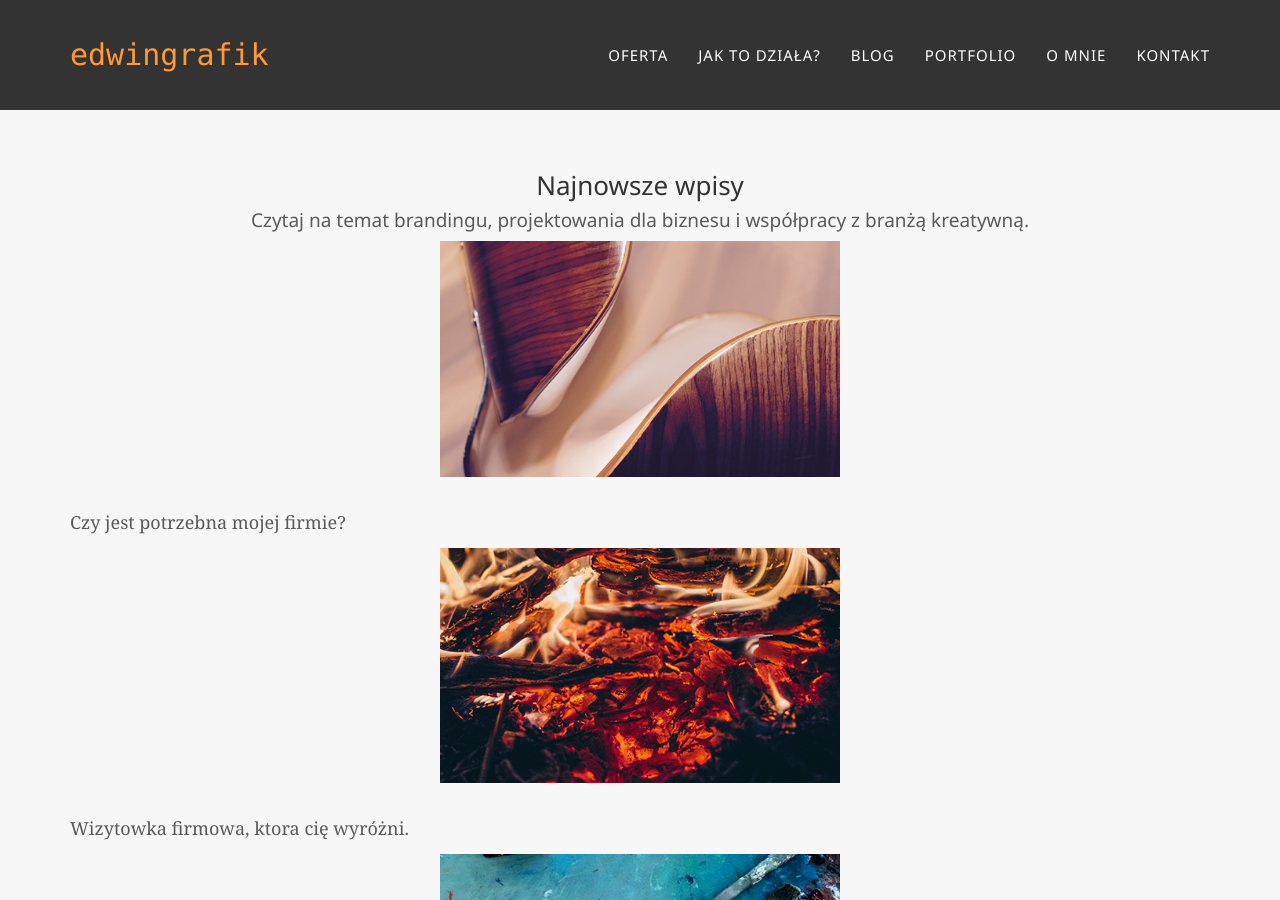
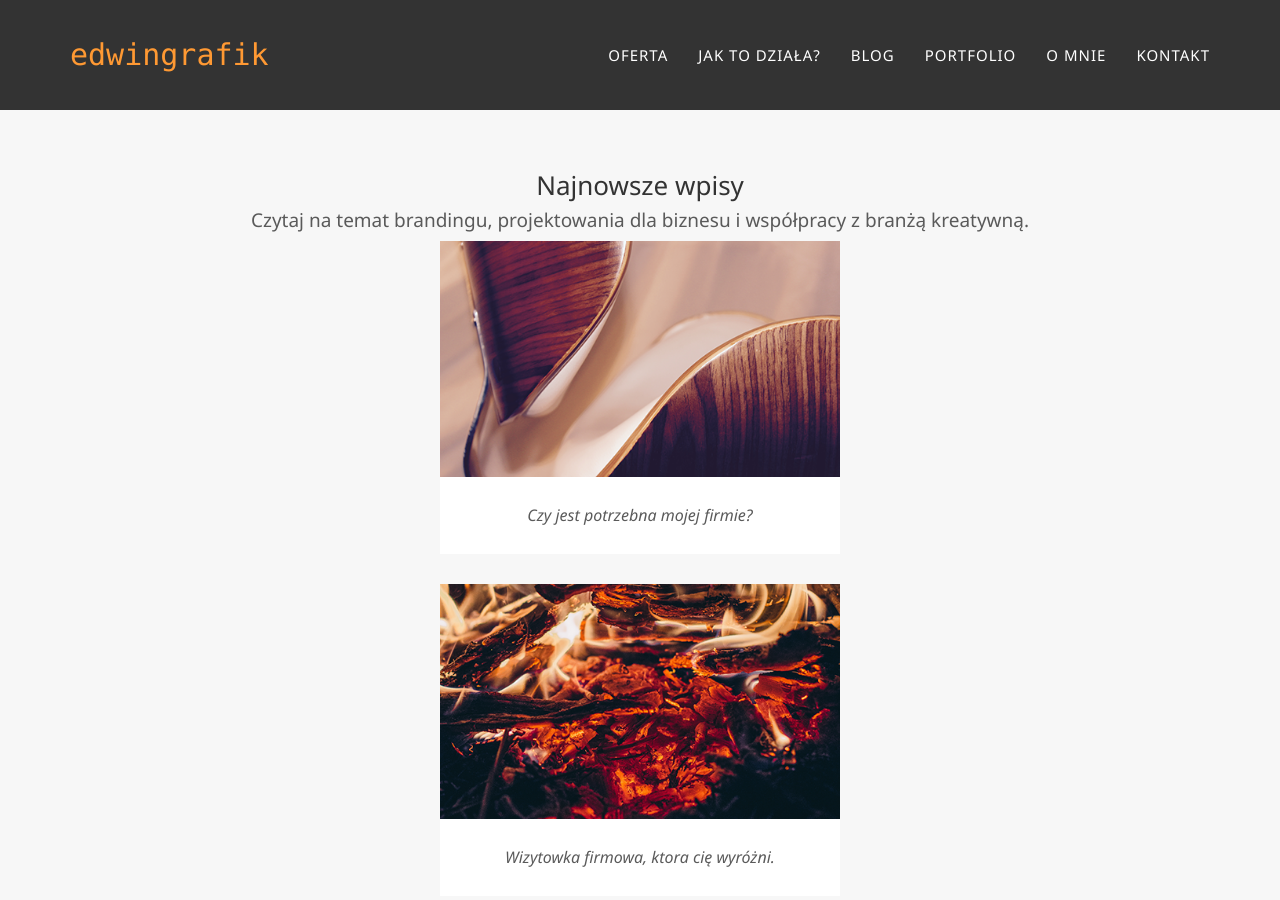
Before and after one commit to edwingrafik/edwingrafik.github.io, a Jekyll site: the page built from Blog/blog.html, in a window 1280 px wide and 900 px high. Built offline with Jekyll 4.4.1, drawn with Linux system fonts in a browser that asks for light colours; some web fonts are replaced.

Commit message:
Update blog_grid.html

```diff
--- a/_includes/blog_grid.html
+++ b/_includes/blog_grid.html
@@ -17,11 +17,11 @@
             </div>
           </div>
           <img src="{{ site.baseurl }}/img/{{ post.image }}" class="img-responsive img-centered" alt={{ post.title }}>
+          <div class="portfolio-caption">
+            <p class="text-muted">{{ post.subtitle }}</p>
+          </div>
         </a>
       </div>
-      </div>
-      <div class="portfolio-caption">
-        <p class="text-muted">{{ post.subtitle }}</p>
       </div>
     {% endfor %}
   </div>
```
